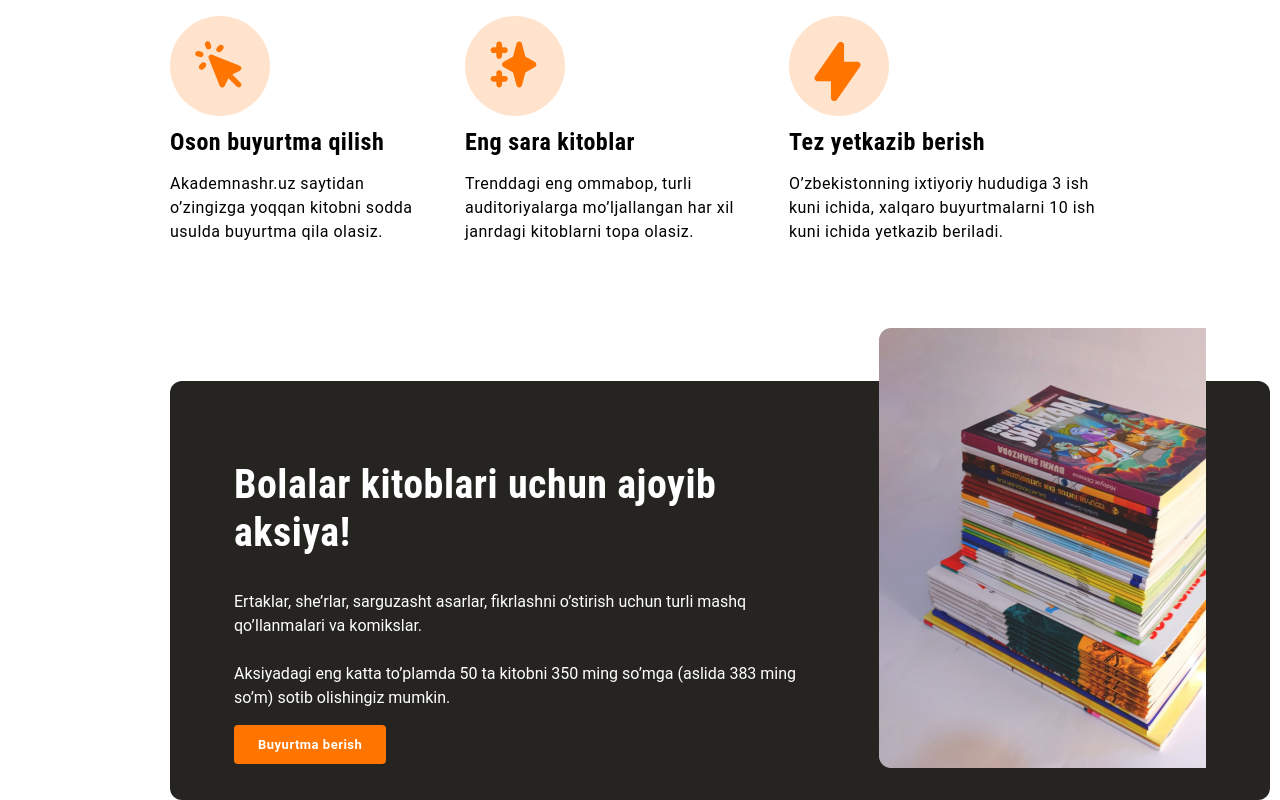
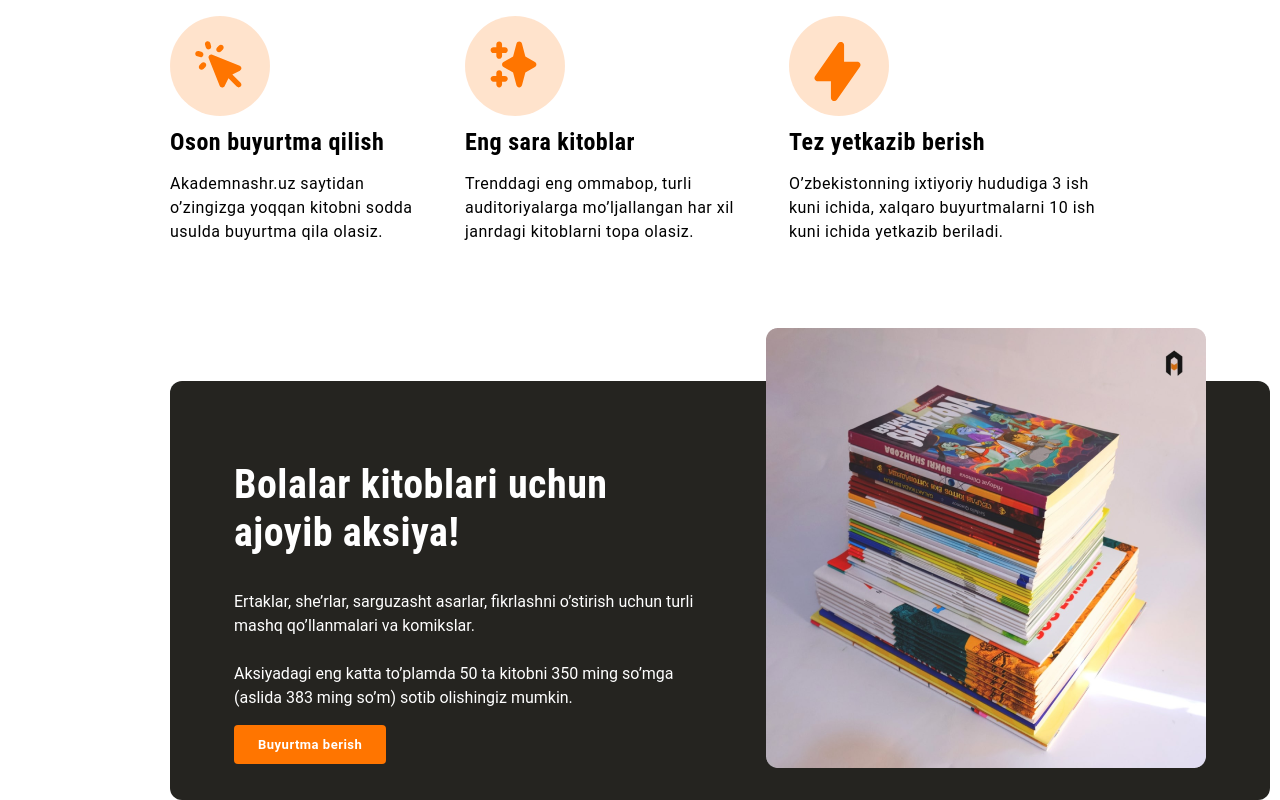
Before and after one commit to samandarweb/akademnashr, a plain HTML site: page index.html in a window 1280 px wide. Shown: the part 1088-1888 px from the top of the page. Drawn offline with Linux system fonts and the light colour scheme; a web font is replaced by a local one.

Commit message:
bg commit add

```diff
--- a/css/style.css
+++ b/css/style.css
@@ -226,10 +226,6 @@ body{
     margin: 24px 0;
 }
 .sale-bg-img{
-    width: 440px;
-    height: 440px;
-    background: url('../images/akademnashr-sale-img.png');
-    background-size: cover;
     margin-top: -85px;
     margin-right: 64px;
 }
--- a/index.html
+++ b/index.html
@@ -104,7 +104,7 @@
                                 </p>
                                 <a class="hero-btn" href="#">Buyurtma berish</a>
                         </div>
-                        <div class="sale-bg-img"></div>
+                        <img class="sale-bg-img" src="images/akademnashr-sale-img.png" alt="" width="440" height="440">
                     </div>
                 </div>
             </section>
```
